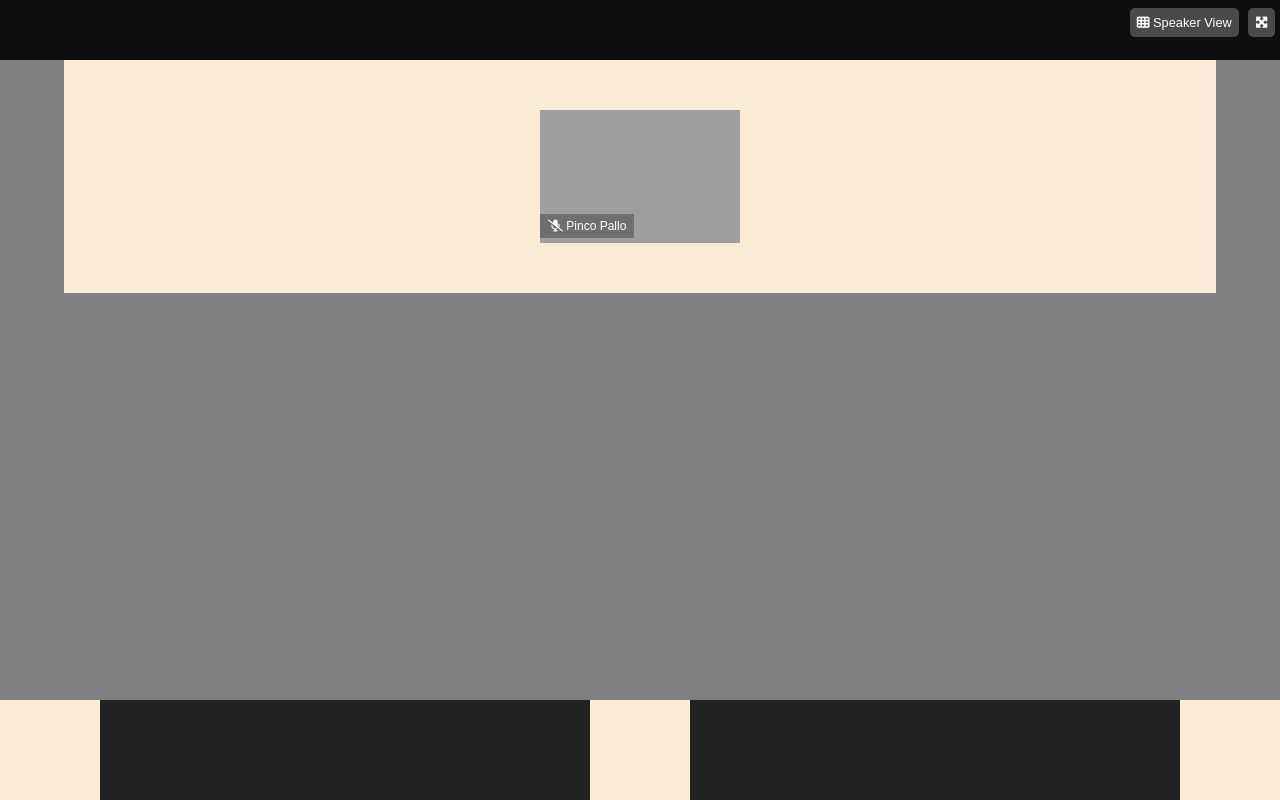
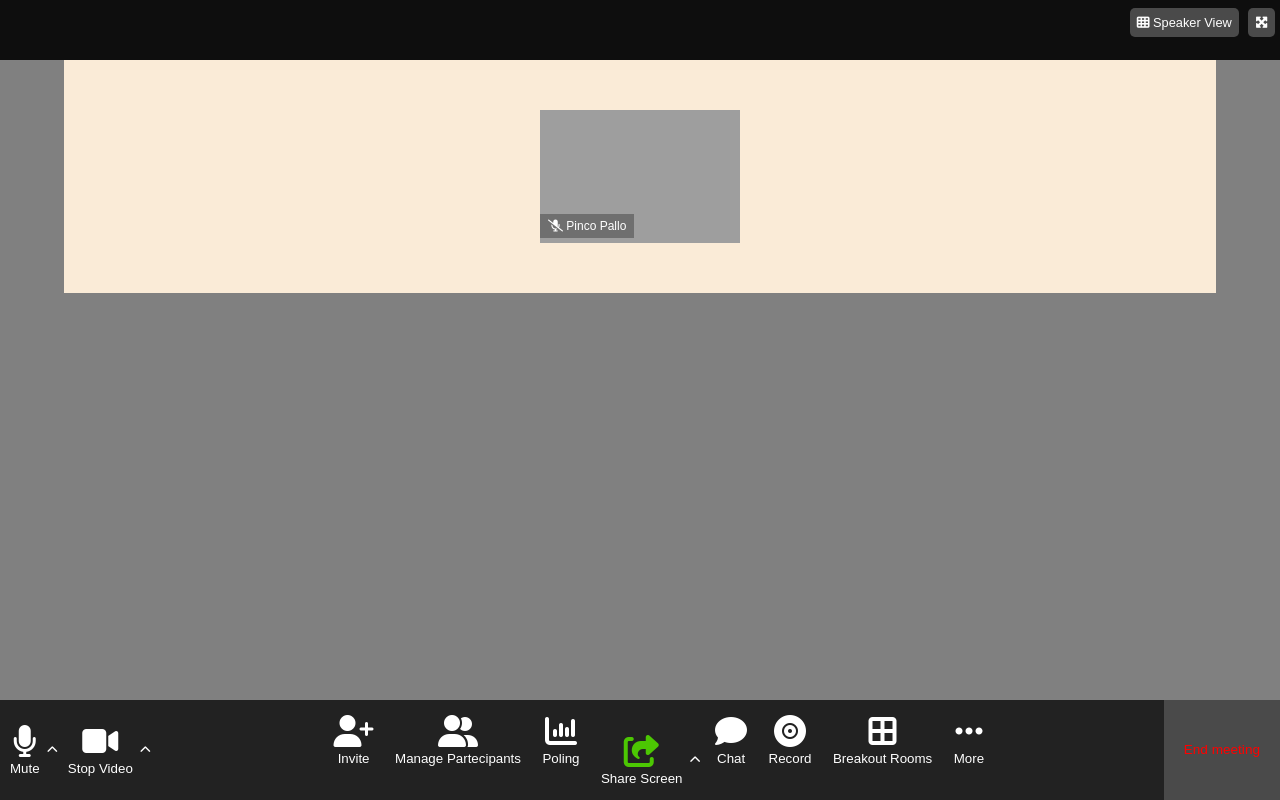
Before and after one commit to MattiaVolonterio/html-css-zoom, a plain HTML site: page index.html in a window 1280 px wide. Drawn offline with Linux system fonts and the light colour scheme; grey boxes are pictures that could not be loaded.

Commit message:
fix: footer

```diff
--- a/css/style.css
+++ b/css/style.css
@@ -20,6 +20,11 @@ img {
   max-width: 100%;
 }
 
+li {
+  list-style: none;
+  display: inline-block;
+}
+
 /* UTILS */
 
 .container {
@@ -30,6 +35,10 @@ img {
   /* debug */
   background-color: antiquewhite;
   /* min-height: 100px; */
+}
+
+.green-button {
+  color: #4cc703;
 }
 
 /* HEADER */
@@ -107,24 +116,58 @@ header {
 
   display: flex;
   justify-content: space-between;
+  align-items: center;
 
   background-color: #222222;
 }
 
+.button-with-menu {
+  display: flex;
+  justify-content: center;
+}
+
+.button-plane,
+.button-menu {
+  background-color: inherit;
+  color: white;
+  padding: 10px 0;
+  border-style: none;
+}
+
+.button-plane {
+  text-align: center;
+  padding-right: 7px;
+  margin-left: 10px;
+}
+
+.button-icon {
+  font-size: 2rem;
+}
+
+.button-menu {
+  font-size: 0.7rem;
+}
+
 .option-button {
+  display: flex;
   /* debug */
-  background-color: antiquewhite;
-  min-width: 100px;
+  /* background-color: antiquewhite;
+  min-width: 100px; */
 }
 
 .nav-button {
   /* debug */
-  background-color: antiquewhite;
-  min-width: 100px;
+  /* background-color: antiquewhite;
+  min-width: 100px; */
 }
 
 .end-meeting {
+  line-height: var(--footer-height);
+  color: red;
+  font-size: 0.85rem;
+
+  padding: 0 20px;
+  background-color: #4a4a4a;
   /* debug */
-  background-color: antiquewhite;
-  min-width: 100px;
+  /* min-width: 100px; */
 }
--- a/index.html
+++ b/index.html
@@ -49,9 +49,118 @@
 
     <!-- Footer -->
     <footer class="footer">
-      <div class="option-button"></div>
-      <nav class="nav-button"></nav>
-      <div class="end-meeting"></div>
+      <!-- option button -->
+      <div class="option-button">
+        <div class="button-with-menu">
+          <button class="button-plane">
+            <div class="button-icon">
+              <i class="fa-solid fa-microphone"></i>
+            </div>
+            <div class="button-text">Mute</div>
+          </button>
+          <button class="button-menu">
+            <i class="fa-solid fa-chevron-up"></i>
+          </button>
+        </div>
+        <div class="button-with-menu">
+          <button class="button-plane">
+            <div class="button-icon">
+              <i class="fa-solid fa-video"></i>
+            </div>
+            <div class="button-text">Stop Video</div>
+          </button>
+          <button class="button-menu">
+            <i class="fa-solid fa-chevron-up"></i>
+          </button>
+        </div>
+      </div>
+
+      <!-- Nav Button -->
+      <nav class="nav-button">
+        <ul>
+          <!-- Invite -->
+          <li>
+            <button class="button-plane">
+              <div class="button-icon">
+                <i class="fa-solid fa-user-plus"></i>
+              </div>
+              <div class="button-text">Invite</div>
+            </button>
+          </li>
+          <!-- Manage Partecipants -->
+          <li>
+            <button class="button-plane">
+              <div class="button-icon">
+                <i class="fa-solid fa-user-group"></i>
+              </div>
+              <div class="button-text">Manage Partecipants</div>
+            </button>
+          </li>
+          <!-- Poling -->
+          <li>
+            <button class="button-plane">
+              <div class="button-icon">
+                <i class="fa-solid fa-chart-column"></i>
+              </div>
+              <div class="button-text">Poling</div>
+            </button>
+          </li>
+          <!-- Share Screen -->
+          <li>
+            <div class="button-with-menu">
+              <button class="button-plane">
+                <div class="button-icon green-button">
+                  <i class="fa-solid fa-share-from-square"></i>
+                </div>
+                <div class="button-text">Share Screen</div>
+              </button>
+              <button class="button-menu">
+                <i class="fa-solid fa-chevron-up"></i>
+              </button>
+            </div>
+          </li>
+          <!-- Chat -->
+          <li>
+            <button class="button-plane">
+              <div class="button-icon">
+                <i class="fa-solid fa-comment"></i>
+              </div>
+              <div class="button-text">Chat</div>
+            </button>
+          </li>
+          <!-- Record -->
+          <li>
+            <button class="button-plane">
+              <div class="button-icon">
+                <i class="fa-solid fa-record-vinyl"></i>
+              </div>
+              <div class="button-text">Record</div>
+            </button>
+          </li>
+          <!-- Breakout Rooms -->
+          <li>
+            <button class="button-plane">
+              <div class="button-icon">
+                <i class="fa-solid fa-border-all"></i>
+              </div>
+              <div class="button-text">Breakout Rooms</div>
+            </button>
+          </li>
+          <!-- More -->
+          <li>
+            <button class="button-plane">
+              <div class="button-icon">
+                <i class="fa-solid fa-ellipsis"></i>
+              </div>
+              <div class="button-text">More</div>
+            </button>
+          </li>
+        </ul>
+      </nav>
+      <!-- End meeting -->
+      <div class="end-meeting">
+        <span>End meeting</span>
+      </div>
     </footer>
   </body>
 </html>
```
